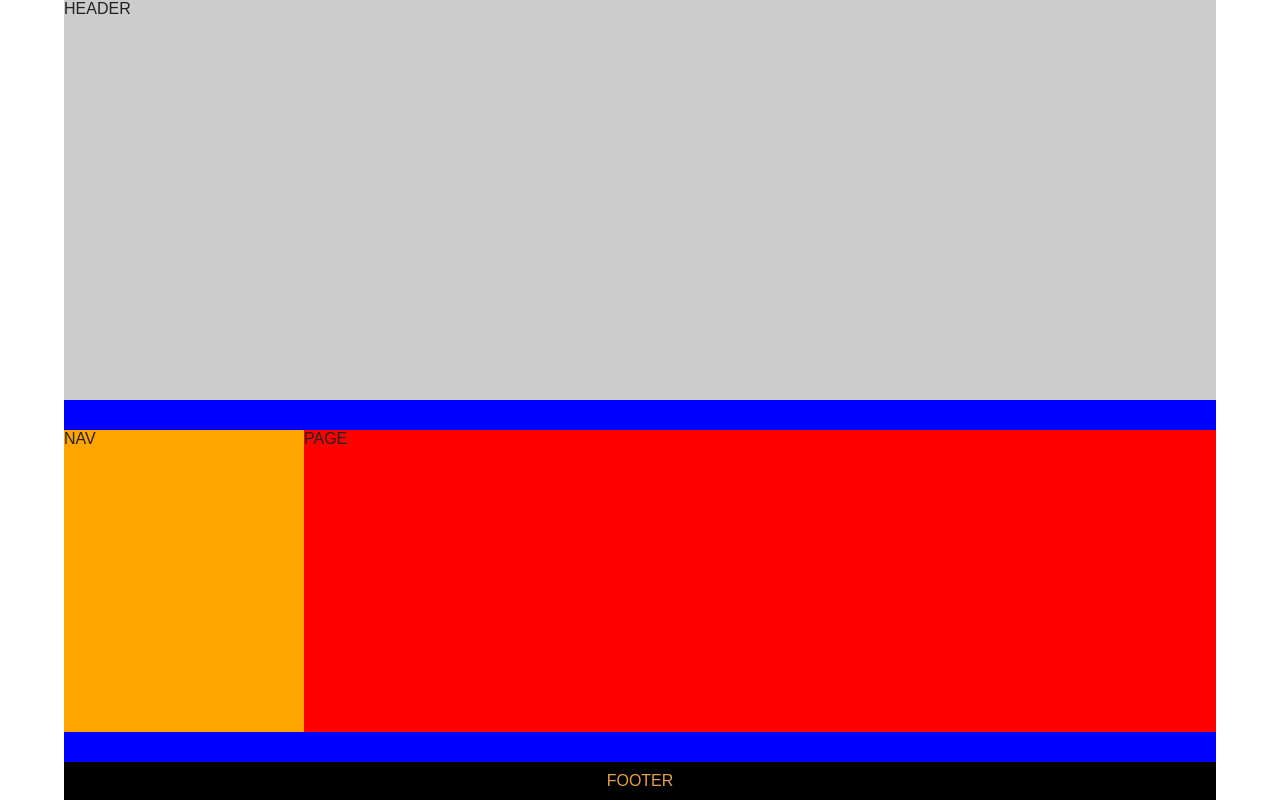
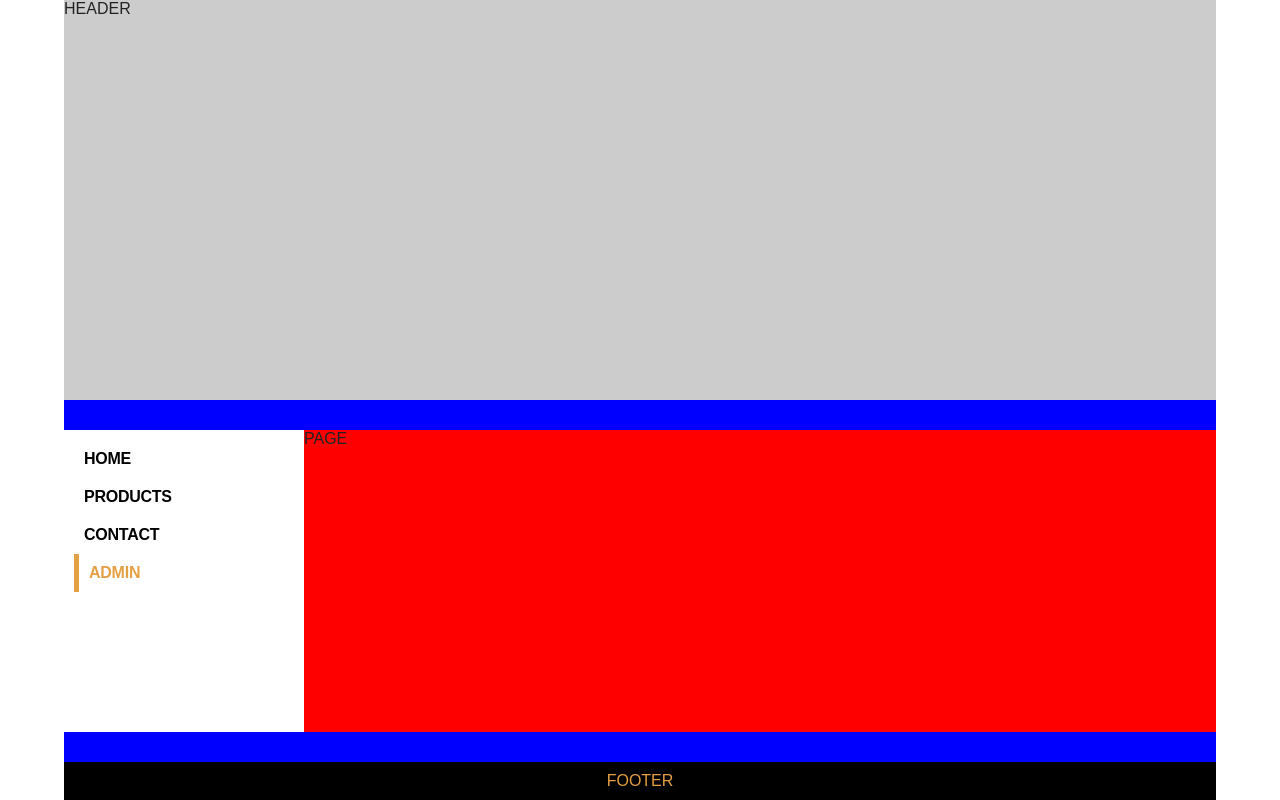
Before and after one commit to conspir0/react-router_simple_page, a React (Create React App) app: page /admin in a window 1280 px wide. Built offline with nearby package versions, Linux system fonts and the light colour scheme.

Commit message:
Create Nav layout

```diff
--- a/src/layouts/App/App.css
+++ b/src/layouts/App/App.css
@@ -17,12 +17,11 @@ main {
     flex-grow: 1;
     padding: 30px 0;
     background: blue;
-    ;
 }
 
 aside {
     min-width: 240px;
-    background: orange;
+    background: #fff;
 }
 
 section.page {
@@ -36,3 +35,7 @@ footer {
     color: #E4A044;
     text-align: center;
 }
+
+ul {
+    list-style-type: none;
+}
--- a/src/layouts/Nav/Nav.js
+++ b/src/layouts/Nav/Nav.js
@@ -1,7 +1,46 @@
 import React from "react";
+import { NavLink } from "react-router-dom";
+import "./nav.css";
+
+const list = [
+  {
+    name: "home",
+    path: "/",
+    exact: true
+  },
+  {
+    name: "products",
+    path: "/products",
+    exact: false
+  },
+  {
+    name: "contact",
+    path: "/contact",
+    exact: false
+  },
+  {
+    name: "admin",
+    path: "/admin",
+    exact: false
+  }
+];
 
 const Nav = props => {
-  return <div>NAV</div>;
+  const navList = list.map(item => {
+    return (
+      <li key={item.name}>
+        <NavLink to={item.path} exact={item.exact}>
+          {item.name}
+        </NavLink>
+      </li>
+    );
+  });
+
+  return (
+    <nav>
+      <ul>{navList}</ul>
+    </nav>
+  );
 };
 
 export default Nav;
--- /dev/null
+++ b/src/layouts/Nav/nav.css
@@ -0,0 +1,29 @@
+nav {
+    padding: 10px;
+}
+
+nav>ul>li>a {
+    display: block;
+    padding: 10px;
+    text-decoration: none;
+    text-transform: uppercase;
+    font-weight: bold;
+    letter-spacing: -.25px;
+    transition: .1s linear;
+    background: #fff;
+    color: #000;
+}
+
+nav>ul>li {
+    background: #E4A044;
+}
+
+nav>ul>li>a.active {
+    transform: translate3d(5px, 0, 0);
+    color: #E4A044;
+}
+
+nav>ul>li>a:hover {
+    transform: translate3d(5px, 0, 0);
+    color: #000;
+}
```
